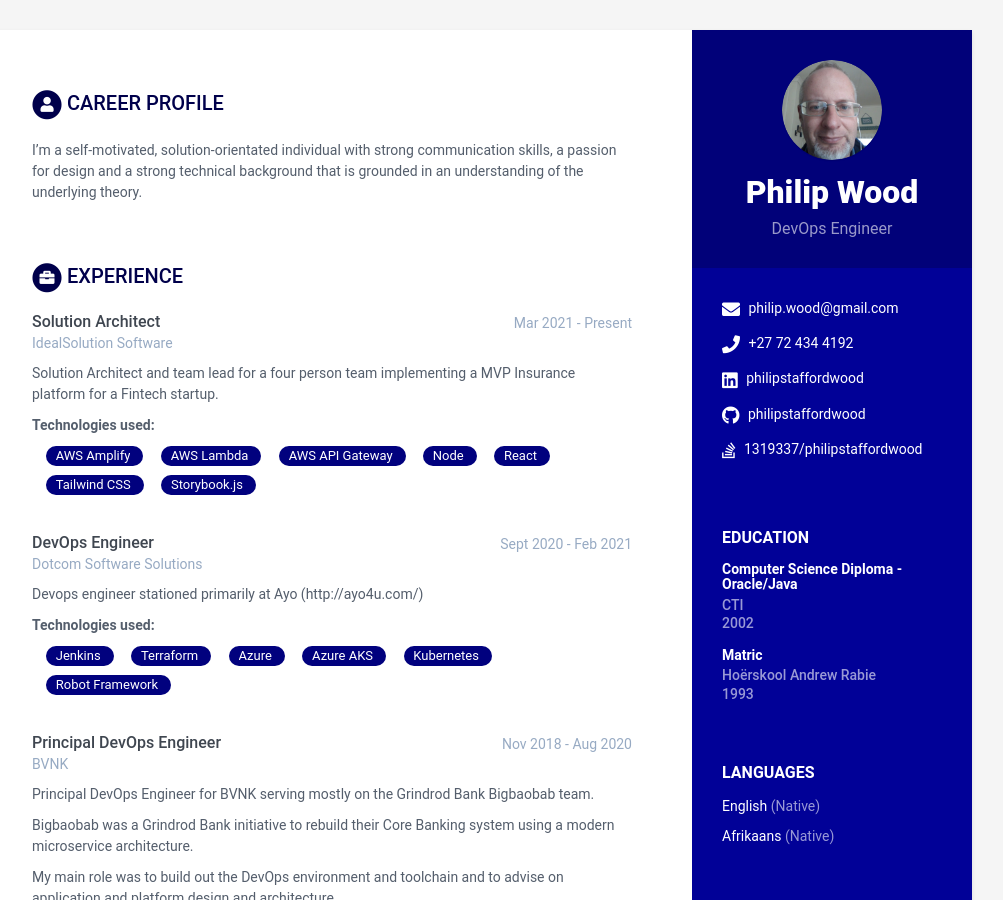
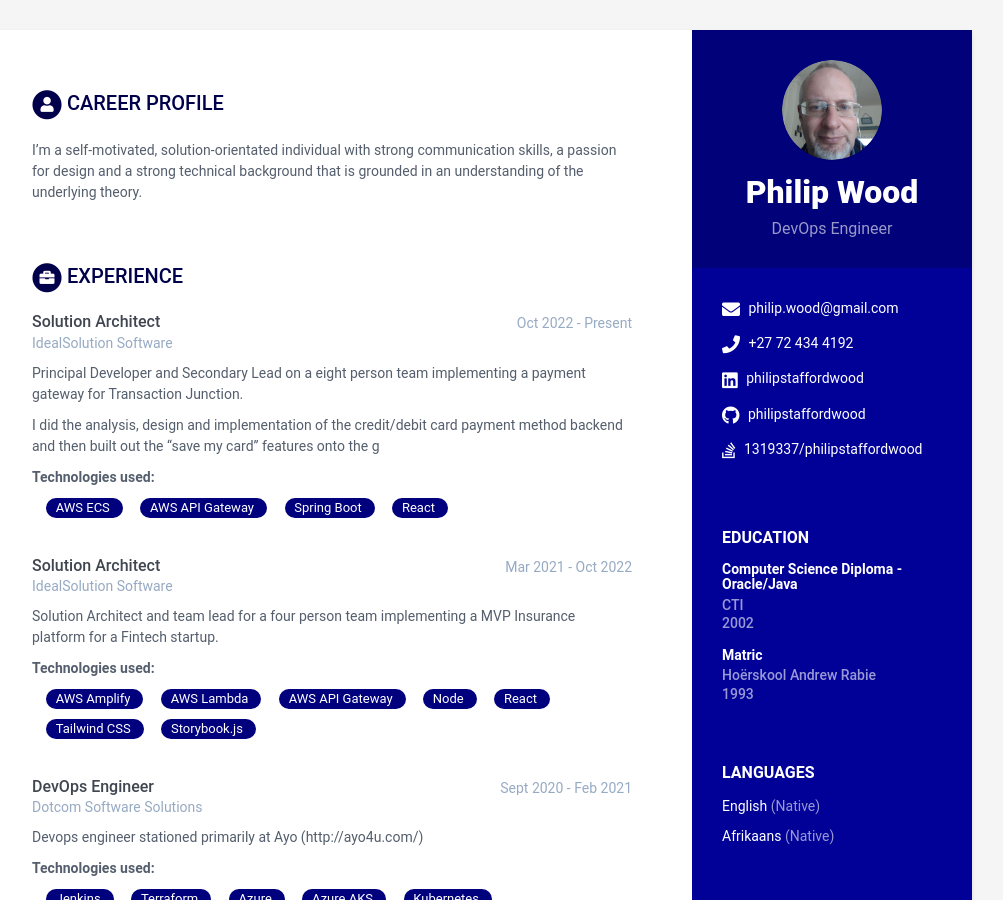
Before and after one commit to philipstaffordwood/philipstaffordwood-cv, a Jekyll site: the page built from index.html, in a window 1280 px wide and 900 px high. Shown: the whole window, without its empty margins (168-1171 px from the left). Built offline with Jekyll 4.4.1, drawn with Linux system fonts in a browser that asks for light colours.

Commit message:
initial wording for Transaction Junction project

```diff
--- a/_data/data.yml
+++ b/_data/data.yml
@@ -53,7 +53,25 @@ education:
       details:
 experiences:
     - role: Solution Architect
-      time: Mar 2021 - Present
+      time: Oct 2022 - Present
+      company: IdealSolution Software
+      details: |
+        Principal Developer and Secondary Lead on a eight person team implementing a payment gateway for Transaction Junction.
+
+        I did the analysis, design and implementation of the credit/debit card payment method backend and then built out the
+        "save my card" features onto the g
+
+         **Technologies used:**
+        <div class="tagcloud06">
+          <ul>
+            <li><a href="#"><span>AWS ECS</span></a></li>
+            <li><a href="#"><span>AWS API Gateway</span></a></li>
+            <li><a href="#"><span>Spring Boot</span></a></li>
+            <li><a href="#"><span>React</span></a></li>
+          </ul>
+        </div>
+    - role: Solution Architect
+      time: Mar 2021 - Oct 2022
       company: IdealSolution Software
       details: |
         Solution Architect and team lead for a four person team implementing a MVP Insurance platform for a Fintech startup.
```
